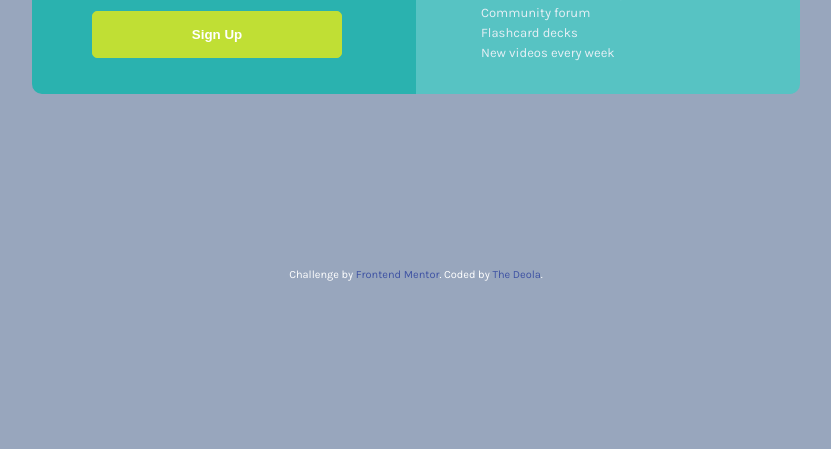
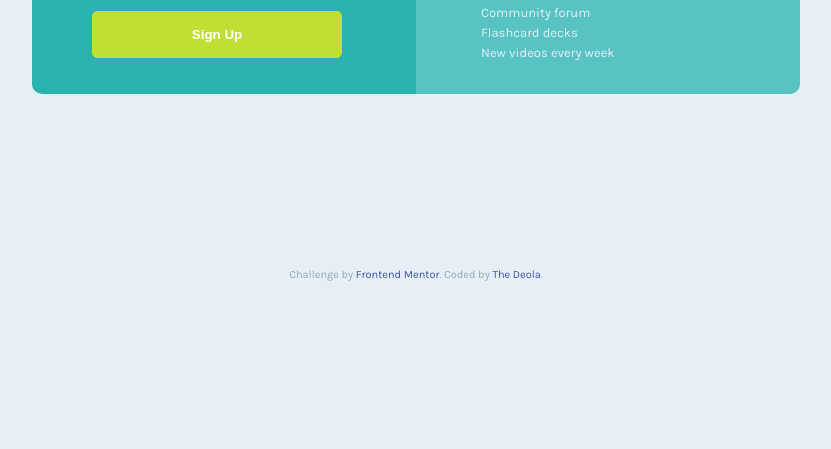
Before and after one commit to TheDeola/price-grid-component-master, a plain HTML site: page index.html in a window 1280 px wide. Shown: the part 451-900 px from the top of the page, without its empty margins (224-1055 px from the left). Drawn offline with Linux system fonts and the light colour scheme.

Commit message:
background-color update

```diff
--- a/style.css
+++ b/style.css
@@ -26,7 +26,7 @@ html, body {
     width: 100vw;
     margin: 0;
     padding: 0;
-    background-color: hsl(218, 22%, 67%);
+    background-color: var(--LightGray);
     font-size: var(--fontsize);
     font-family: var(--font-family);
 }
@@ -101,7 +101,7 @@ main {
 .attribution {
     font-size: 11px;
     text-align: center;
-    color: var(--color);
+    color: var(--GrayishBlue);
     text-align: center;
 }
 .attribution a {
```
